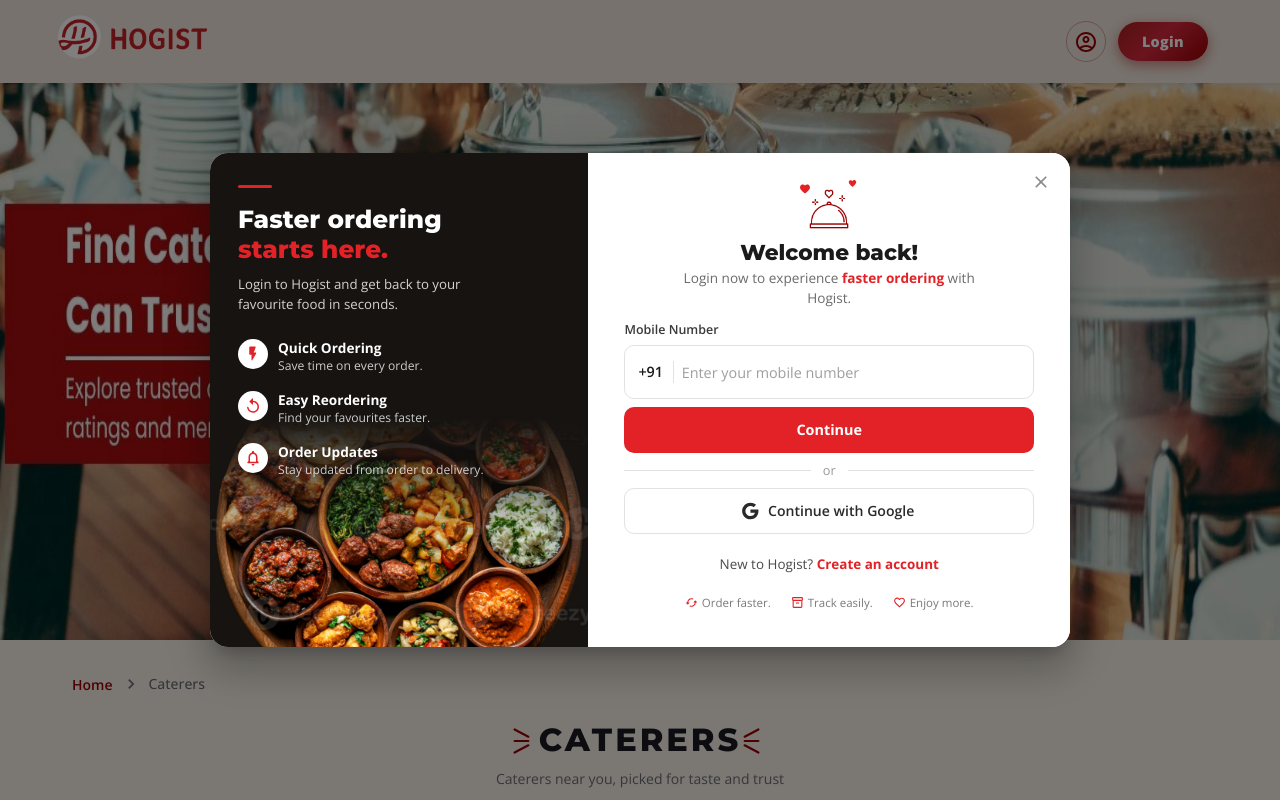
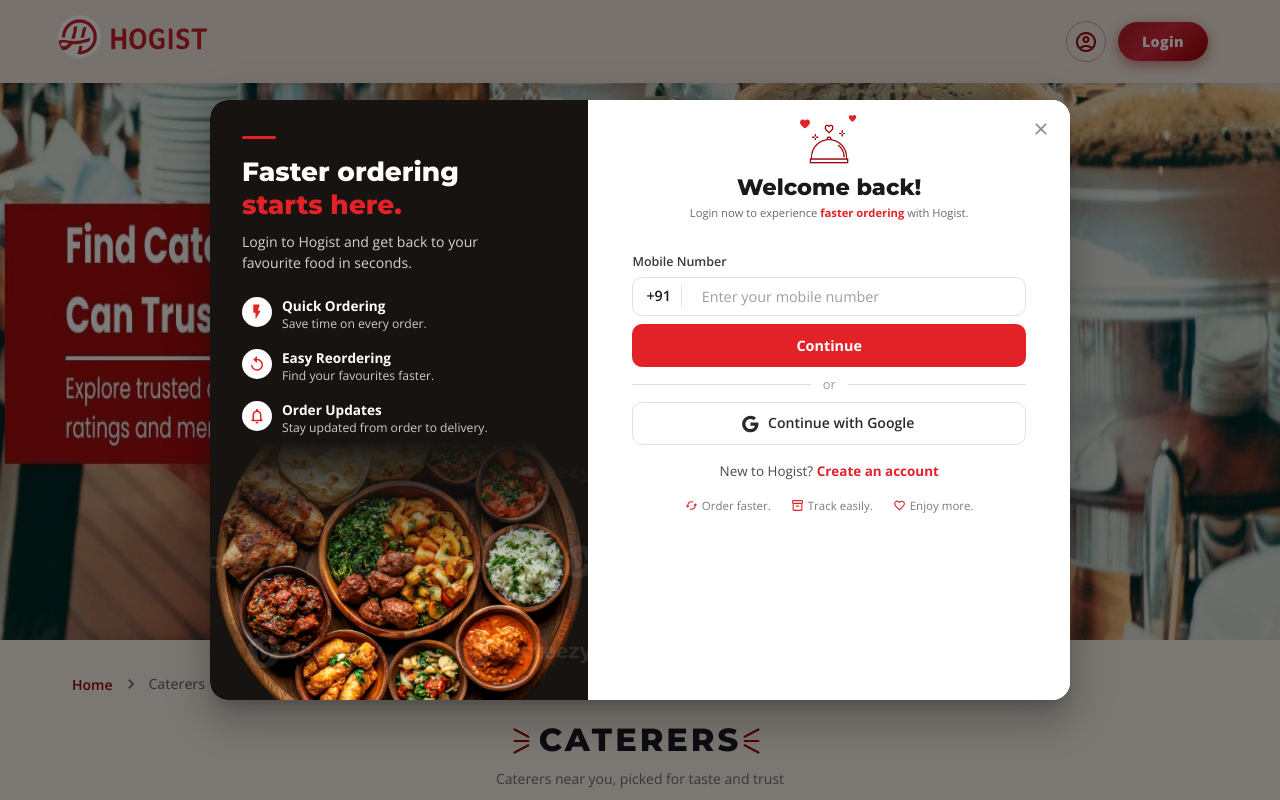
Before and after one commit to hogist-aiAgent/Hogist_ODC, a React (Vite) app: page /Menu in a window 1280 px wide. Both pictures are taken after a click on the button "Login". Shown: the top 800 px of the page. Built offline with nearby package versions, Linux system fonts and the light colour scheme.

Commit message:
added animation login form

```diff
--- a/src/components/Common/LoginForm/LoginPopup.jsx
+++ b/src/components/Common/LoginForm/LoginPopup.jsx
@@ -26,6 +26,24 @@
 
 const RED = '#E32227';
 
+// Shared, compact TextField styling — cuts the default MUI outlined padding
+// (16.5px 14px) down so the field height matches the tighter design and the
+// dialog needs less vertical room overall.
+const compactFieldSx = {
+  mb: 1.1,
+  '& .MuiOutlinedInput-root': {
+    borderRadius: '10px',
+    fontFamily: '"open sans", sans-serif',
+    fontSize: '0.9rem',
+  },
+  '& .MuiOutlinedInput-input': {
+    padding: '9px 12px',
+  },
+  '& .MuiOutlinedInput-notchedOutline': {
+    borderColor: '#e2e2e2',
+  },
+};
+
 const features = [
   {
     icon: <FlashOnRoundedIcon sx={{ fontSize: 18 }} />,
@@ -52,6 +70,10 @@
 
 const LoginPopup = ({ open, onClose }) => {
   const [mobile, setMobile] = useState('');
+  const [isSignUp, setIsSignUp] = useState(false);
+  const [name, setName] = useState('');
+  const [signupEmail, setSignupEmail] = useState('');
+  const [signupPassword, setSignupPassword] = useState('');
 
   const handleContinue = () => {
     // TODO: implement OTP / continue logic
@@ -62,6 +84,14 @@
     // TODO: implement Google login
     console.log('Continue with Google');
   };
+
+  const handleSignUp = () => {
+    // TODO: implement sign up logic
+    console.log('Sign up with:', { name, signupEmail, signupPassword });
+  };
+
+  const switchToSignUp = () => setIsSignUp(true);
+  const switchToSignIn = () => setIsSignUp(false);
 
   return (
     <Dialog
@@ -74,32 +104,67 @@
           borderRadius: '18px',
           overflow: 'hidden',
           maxWidth: 860,
+          width: { xs: '94%', sm: '100%' },
+          m: { xs: 1, sm: 3 },
+          // Fixed height from sm up (where the two panels sit side by side and
+          // slide against each other) so switching between the shorter Sign In
+          // content and the taller Sign Up content never resizes the card —
+          // only the inner panels scroll if they need more room than this.
+          // maxHeight stays as a safety cap for short viewports.
+          height: { sm: 600 },
+          maxHeight: { xs: '95vh', sm: '90vh' },
         },
       }}
     >
-      <Box sx={{ display: 'flex', flexDirection: { xs: 'column', sm: 'row' } }}>
+      <Box
+        sx={{
+          position: 'relative',
+          display: 'flex',
+          flexDirection: { xs: 'column', sm: 'row' },
+          overflowX: 'hidden',
+          overflowY: 'auto',
+          height: { sm: '100%' },
+          maxHeight: { xs: '95vh', sm: '90vh' },
+        }}
+      >
+        <IconButton
+          onClick={onClose}
+          size="small"
+          sx={{
+            position: 'absolute',
+            right: { xs: 10, sm: 14 },
+            top: { xs: 10, sm: 14 },
+            color: '#8a8a8a',
+            zIndex: 3,
+          }}
+        >
+          <CloseIcon fontSize="small" />
+        </IconButton>
+
         {/* LEFT — dark brand panel */}
         <Box
           sx={{
-            position: 'relative',
             width: { xs: '100%', sm: '44%' },
             bgcolor: '#161311',
             color: '#fff',
             display: { xs: 'none', sm: 'flex' },
             flexDirection: 'column',
             overflow: 'hidden',
-            height:'100'
+            height: { xs: '100', sm: '100%' },
+            zIndex: 2,
+            transform: { sm: isSignUp ? 'translateX(127.2727%)' : 'translateX(0%)' },
+            transition: 'transform 0.65s cubic-bezier(0.65, 0, 0.35, 1)',
           }}
         >
 
-          <Box sx={{ position: 'relative', zIndex: 1, px: 3.5, pt: 4 }}>
+          <Box sx={{ position: 'relative', zIndex: 1, px: { xs: 3.5, md: 3.75, lg: 4 }, pt: { xs: 4, md: 4.25, lg: 4.5 } }}>
             <Box sx={{ width: 34, height: 3, bgcolor: RED, borderRadius: 2, mb: 2 }} />
 
             <Typography
               sx={{
                 fontFamily: '"Montserrat", sans-serif',
                 fontWeight: 800,
-                fontSize: '1.55rem',
+                fontSize: { xs: '1.55rem', lg: '1.65rem' },
                 lineHeight: 1.25,
                 mb: 1.25,
               }}
@@ -114,10 +179,10 @@
             <Typography
               sx={{
                 fontFamily: '"open sans", sans-serif',
-                fontSize: '0.83rem',
+                fontSize: { xs: '0.83rem', lg: '0.88rem' },
                 color: 'rgba(255, 255, 255, 0.81)',
                 mb: 3,
-                maxWidth: 230,
+                maxWidth: { xs: 230, lg: 250 },
               }}
             >
               Login to Hogist and get back to your favourite food in seconds.
@@ -174,7 +239,7 @@
               left: 0,
               right: 0,
               bottom: 0,
-              height: 230,
+              height: { xs: 230, md: 245, lg: 260 },
               backgroundImage: `url(${foodImage})`,
               backgroundSize: 'cover',
               backgroundPosition: 'center',
@@ -186,25 +251,24 @@
           />
         </Box>
 
-        {/* RIGHT — login form panel */}
+        {/* RIGHT — login / create account form panel */}
         <Box
           sx={{
             position: 'relative',
             width: { xs: '100%', sm: '56%' },
             bgcolor: '#fff',
-            px: { xs: 3, sm: 4.5 },
-            py: { xs: 4, sm: 4.5 },
+            px: { xs: 2.5, sm: 4.5, md: 5, lg: 5.5 },
+            py: { xs: 3, sm: 2, md: 2.25, lg: 3 },
+            height: { sm: '100%' },
+            overflowY: { sm: 'auto' },
+            zIndex: 1,
+            transform: { sm: isSignUp ? 'translateX(-78.5714%)' : 'translateX(0%)' },
+            transition: 'transform 0.65s cubic-bezier(0.65, 0, 0.35, 1)',
           }}
         >
-          <IconButton
-            onClick={onClose}
-            size="small"
-            sx={{ position: 'absolute', right: 14, top: 14, color: '#8a8a8a' }}
-          >
-            <CloseIcon fontSize="small" />
-          </IconButton>
-
-          <Box sx={{ textAlign: 'center', mb: 1.5 }}>
+          {!isSignUp ? (
+            <>
+              <Box sx={{ textAlign: 'center', mb: 4 }}>
                 <Box sx={{ position: 'relative', display: 'inline-block', mb: 0 }}>
                   <Box component="img" src={dinnarIcon} alt="" sx={{ width: 40, height: 40 }} />
                   <FavoriteRoundedIcon
@@ -219,7 +283,7 @@
                   sx={{
                     fontFamily: '"Montserrat", sans-serif',
                     fontWeight: 800,
-                fontSize: '1.35rem',
+                    fontSize: { xs: '1.35rem', lg: '1.4rem' },
                     color: '#1a1a1a',
                     mb: 0,
                   }}
@@ -230,7 +294,7 @@
                 <Typography
                   sx={{
                     fontFamily: '"open sans", sans-serif',
-                fontSize: '0.85rem',
+                    fontSize: '0.7rem',
                     color: '#6b6b6b',
                     maxWidth: 300,
                     mx: 'auto',
@@ -251,7 +315,7 @@
                   fontSize: '0.78rem',
                   fontWeight: 600,
                   color: '#3a3a3a',
-              mb: 0.75,
+                  mb: 0.6,
                 }}
               >
                 Mobile Number
@@ -263,7 +327,7 @@
                 value={mobile}
                 onChange={(e) => setMobile(e.target.value.replace(/\D/g, ''))}
                 inputProps={{ maxLength: 10 }}
-            sx={{ mb: 1 }}
+                sx={compactFieldSx}
                 InputProps={{
                   startAdornment: (
                     <InputAdornment position="start">
@@ -281,12 +345,6 @@
                       </Typography>
                     </InputAdornment>
                   ),
-              sx: {
-                borderRadius: '10px',
-                fontFamily: '"open sans", sans-serif',
-                fontSize: '0.9rem',
-                '& fieldset': { borderColor: '#e2e2e2' },
-              },
                 }}
               />
 
@@ -296,7 +354,7 @@
                 disableElevation
                 onClick={handleContinue}
                 sx={{
-              py: 1.3,
+                  py: 1.1,
                   mb: 1,
                   borderRadius: '10px',
                   textTransform: 'none',
@@ -328,8 +386,8 @@
                 startIcon={<GoogleIcon sx={{ fontSize: 17 }} />}
                 onClick={handleGoogleLogin}
                 sx={{
-              py: 1.2,
-              mb: 2.5,
+                  py: 1,
+                  mb: 2,
                   borderRadius: '10px',
                   textTransform: 'none',
                   fontWeight: 600,
@@ -349,27 +407,216 @@
                   fontFamily: '"open sans", sans-serif',
                   fontSize: '0.84rem',
                   color: '#4a4a4a',
-              mb: 2.5,
+                  mb: 2,
                 }}
               >
                 New to Hogist?{' '}
-            <Box component="span" sx={{ color: RED, fontWeight: 700, cursor: 'pointer' }}>
+                <Box
+                  component="span"
+                  onClick={switchToSignUp}
+                  sx={{ color: RED, fontWeight: 700, cursor: 'pointer' }}
+                >
                   Create an account
                 </Box>
               </Typography>
 
-          <Stack direction="row" spacing={2.5} justifyContent="center">
+              <Stack
+                direction="row"
+                spacing={{ xs: 1.5, sm: 2.5 }}
+                rowGap={1}
+                flexWrap="wrap"
+                justifyContent="center"
+              >
                 {trustItems.map((t) => (
                   <Stack key={t.label} direction="row" spacing={0.5} alignItems="center">
                     <Box sx={{ color: RED, display: 'flex' }}>{t.icon}</Box>
                     <Typography
-                  sx={{ fontFamily: '"open sans", sans-serif', fontSize: '0.72rem', color: '#7a7a7a' }}
+                      sx={{ fontFamily: '"open sans", sans-serif', fontSize: '0.72rem', color: '#7a7a7a', whiteSpace: 'nowrap' }}
                     >
                       {t.label}
                     </Typography>
                   </Stack>
                 ))}
               </Stack>
+            </>
+          ) : (
+            <>
+              <Box sx={{ textAlign: 'center', mb: 1.4 }}>
+                <Box sx={{ position: 'relative', display: 'inline-block', mb: 0 }}>
+                  <Box component="img" src={dinnarIcon} alt="" sx={{ width: 40, height: 40 }} />
+                  <FavoriteRoundedIcon
+                    sx={{ position: 'absolute', top: -6, left: -10, fontSize: 12, color: RED }}
+                  />
+                  <FavoriteRoundedIcon
+                    sx={{ position: 'absolute', top: -10, right: -8, fontSize: 9, color: RED }}
+                  />
+                </Box>
+
+                <Typography
+                  sx={{
+                    fontFamily: '"Montserrat", sans-serif',
+                    fontWeight: 800,
+                    fontSize: { xs: '1.35rem', lg: '1.4rem' },
+                    color: '#1a1a1a',
+                    mb: 0,
+                  }}
+                >
+                  Create Account
+                </Typography>
+
+                <Typography
+                  sx={{
+                    fontFamily: '"open sans", sans-serif',
+                    fontSize: '0.7rem',
+                    color: '#6b6b6b',
+                    maxWidth: 300,
+                    mx: 'auto',
+                    lineHeight: 1.5,
+                  }}
+                >
+                  Sign up now and enjoy{' '}
+                  <Box component="span" sx={{ color: RED, fontWeight: 700 }}>
+                    faster ordering
+                  </Box>{' '}
+                  with Hogist.
+                </Typography>
+              </Box>
+
+
+              <Typography
+                sx={{
+                  fontFamily: '"open sans", sans-serif',
+                  fontSize: '0.78rem',
+                  fontWeight: 600,
+                  color: '#3a3a3a',
+                  mb: 0.6,
+                }}
+              >
+                Email
+              </Typography>
+
+              <TextField
+                fullWidth
+                placeholder="Enter your email"
+                value={signupEmail}
+                onChange={(e) => setSignupEmail(e.target.value)}
+                sx={compactFieldSx}
+              />
+
+              <Typography
+                sx={{
+                  fontFamily: '"open sans", sans-serif',
+                  fontSize: '0.78rem',
+                  fontWeight: 600,
+                  color: '#3a3a3a',
+                  mb: 0.6,
+                }}
+              >
+                Password
+              </Typography>
+
+              <TextField
+                fullWidth
+                type="password"
+                placeholder="Enter your password"
+                value={signupPassword}
+                onChange={(e) => setSignupPassword(e.target.value)}
+                sx={compactFieldSx}
+              />
+
+              <Button
+                fullWidth
+                variant="contained"
+                disableElevation
+                onClick={handleSignUp}
+                sx={{
+                  py: 1.1,
+                  mb: 1,
+                  mt: 0.5,
+                  borderRadius: '10px',
+                  textTransform: 'none',
+                  fontWeight: 700,
+                  fontFamily: '"open sans", sans-serif',
+                  fontSize: '0.9rem',
+                  bgcolor: RED,
+                  color: '#fff',
+                  '&:hover': { bgcolor: '#c81c20' },
+                }}
+              >
+                Sign Up
+              </Button>
+
+              <Stack direction="row" alignItems="center" spacing={1.5} sx={{ mb: 1 }}>
+                <Divider sx={{ flex: 1 }} />
+                <Typography
+                  sx={{ fontFamily: '"open sans", sans-serif', fontSize: '0.8rem', color: '#9a9a9a' }}
+                >
+                  or
+                </Typography>
+                <Divider sx={{ flex: 1 }} />
+              </Stack>
+
+              <Button
+                fullWidth
+                variant="outlined"
+                disableElevation
+                startIcon={<GoogleIcon sx={{ fontSize: 17 }} />}
+                onClick={handleGoogleLogin}
+                sx={{
+                  py: 1,
+                  mb: 2,
+                  borderRadius: '10px',
+                  textTransform: 'none',
+                  fontWeight: 600,
+                  fontFamily: '"open sans", sans-serif',
+                  fontSize: '0.88rem',
+                  borderColor: '#e2e2e2',
+                  color: '#2a2a2a',
+                  '&:hover': { borderColor: RED, bgcolor: 'rgba(227,34,39,0.04)' },
+                }}
+              >
+                Continue with Google
+              </Button>
+
+              <Typography
+                sx={{
+                  textAlign: 'center',
+                  fontFamily: '"open sans", sans-serif',
+                  fontSize: '0.84rem',
+                  color: '#4a4a4a',
+                  mb: 2,
+                }}
+              >
+                Already have an account?{' '}
+                <Box
+                  component="span"
+                  onClick={switchToSignIn}
+                  sx={{ color: RED, fontWeight: 700, cursor: 'pointer' }}
+                >
+                  Sign In
+                </Box>
+              </Typography>
+
+              <Stack
+                direction="row"
+                spacing={{ xs: 1.5, sm: 2.5 }}
+                rowGap={1}
+                flexWrap="wrap"
+                justifyContent="center"
+              >
+                {trustItems.map((t) => (
+                  <Stack key={t.label} direction="row" spacing={0.5} alignItems="center">
+                    <Box sx={{ color: RED, display: 'flex' }}>{t.icon}</Box>
+                    <Typography
+                      sx={{ fontFamily: '"open sans", sans-serif', fontSize: '0.72rem', color: '#7a7a7a', whiteSpace: 'nowrap' }}
+                    >
+                      {t.label}
+                    </Typography>
+                  </Stack>
+                ))}
+              </Stack>
+            </>
+          )}
         </Box>
       </Box>
     </Dialog>
```
Lines whose indentation alone changed are shown as unchanged.
